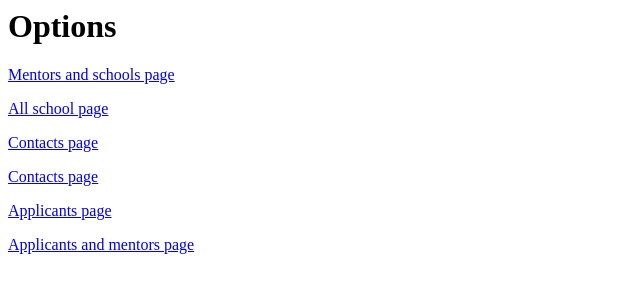
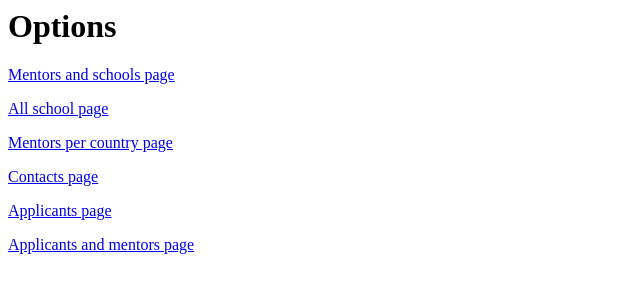
Before and after one commit to BenceZambo/Application-process---Basic-SQL, a Flask app: page / in a window 1280 px wide. Shown: the top 300 px of the page, without its empty margins (0-640 px from the left). Run offline with Flask 2, Linux system fonts and the light colour scheme; some libraries are stand-ins or nearby versions.

Commit message:
3rd exercise done

```diff
--- a/1SI-Database/app.py
+++ b/1SI-Database/app.py
@@ -32,5 +32,16 @@ def all_school():
     return render_template('all_school.html', asked_parameters=asked_parameters)
 
 
+@app.route('/mentors-by-country')
+def mentors_by_country():
+    query = ("""SELECT  schools.country, COUNT(mentors.first_name)
+            FROM mentors
+            INNER JOIN schools
+                ON mentors.city = schools.city
+            GROUP BY schools.country
+            ORDER BY schools.country""")
+    asked_parameters = database_manager(query)
+    return render_template('mentors_by_country.html', asked_parameters=asked_parameters)
+
 if __name__ == '__main__':
     app.run(debug=True)
--- a/1SI-Database/templates/index.html
+++ b/1SI-Database/templates/index.html
@@ -6,7 +6,7 @@
         <h1>Options</h1>
             <p> <a href="/mentors" >Mentors and schools page</a> </p>
             <p> <a href="/all-school" >All school page</a> </p>
-            <p> <a href="/mentors-by-country" >Contacts page</a> </p>
+            <p> <a href="/mentors-by-country" >Mentors per country page</a> </p>
             <p> <a href="/contacts" >Contacts page</a> </p>
             <p> <a href="/applicants" >Applicants page</a> </p>
             <p> <a href="/applicants-and-mentors" >Applicants and mentors page</a> </p>
```
Also changed, not shown: 1SI-Database/templates/mentors_by_country.html (added, +13 -0 lines).
